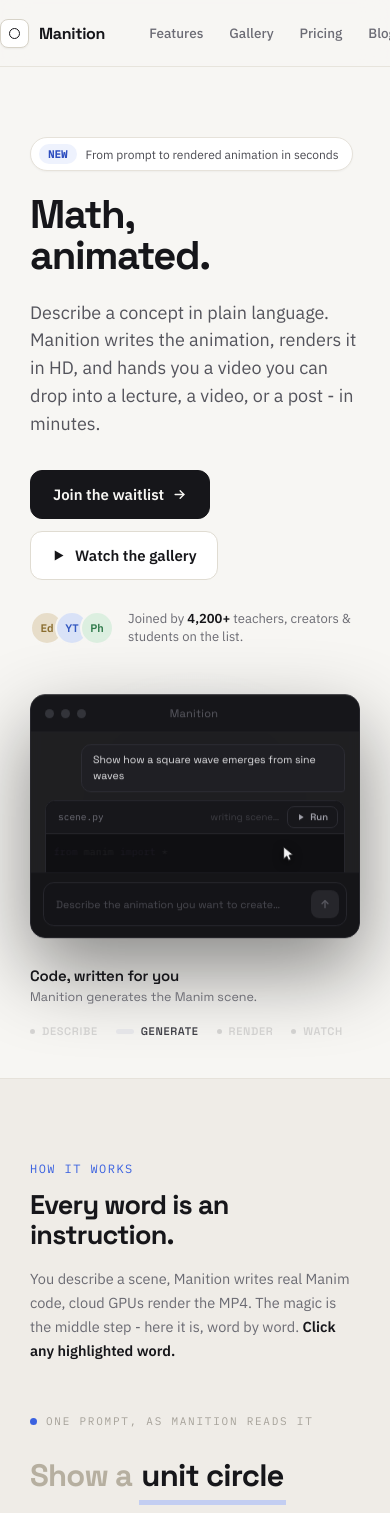
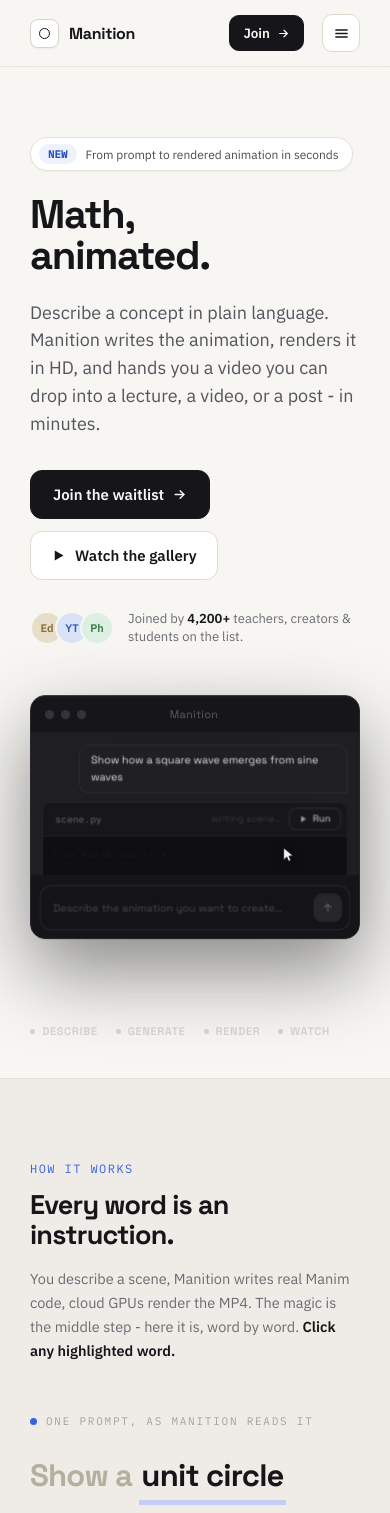
Before and after one commit to Shubham-355/manition-web, a Next.js app: page / in a window 390 px wide. Shown: the top 1513 px of the page. Built offline with nearby package versions, Linux system fonts and the light colour scheme.

Commit message:
responsive nav

```diff
--- a/app/components/Nav.tsx
+++ b/app/components/Nav.tsx
@@ -1,8 +1,12 @@
+"use client";
+
+import { useEffect, useState } from "react";
 import Link from "next/link";
 import { parseStyle } from "../lib/css";
 import { Hover } from "./Interactive";
 
 type NavKey = "features" | "gallery" | "pricing" | "blog" | "docs";
+type ActiveKey = NavKey | "home" | "about";
 
 const NAV_ITEMS: { key: NavKey; label: string; href: string }[] = [
   { key: "features", label: "Features", href: "/features" },
@@ -12,11 +16,24 @@ const NAV_ITEMS: { key: NavKey; label: string; href: string }[] = [
   { key: "docs", label: "Docs", href: "/docs" },
 ];
 
-export default function Nav({
-  active = "home",
-}: {
-  active?: NavKey | "home" | "about";
-}) {
+const DRAWER_ITEMS: { key: ActiveKey; label: string; href: string }[] = [
+  ...NAV_ITEMS,
+  { key: "about", label: "About", href: "/about" },
+];
+
+export default function Nav({ active = "home" }: { active?: ActiveKey }) {
+  const [open, setOpen] = useState(false);
+
+  useEffect(() => {
+    if (!window.matchMedia) return;
+    const mq = window.matchMedia("(min-width:821px)");
+    const onWide = (e: MediaQueryListEvent) => {
+      if (e.matches) setOpen(false);
+    };
+    mq.addEventListener("change", onWide);
+    return () => mq.removeEventListener("change", onWide);
+  }, []);
+
   return (
     <header
       style={parseStyle(
@@ -55,6 +72,7 @@ export default function Nav({
         </Link>
 
         <nav
+          className="nv-links"
           style={parseStyle(
             "display:flex; align-items:center; gap:2px; margin-left:8px;",
           )}
@@ -82,6 +100,7 @@ export default function Nav({
 
         <Hover
           as="a"
+          className="nv-signin"
           href="../Manition Auth v3.dc.html"
           style="text-decoration:none; font-size:13.5px; font-weight:500; color:#3f3f46; padding:7px 10px; border-radius:9px;"
           hoverStyle={{ color: "#16161a" }}
@@ -90,11 +109,14 @@ export default function Nav({
         </Hover>
         <Hover
           as="a"
+          className="nv-cta"
           href="/#waitlist"
           style="display:inline-flex; align-items:center; gap:7px; text-decoration:none; font-size:13.5px; font-weight:600; color:#f7f6f3; background:#16161a; padding:9px 15px; border-radius:10px; border:1px solid #16161a; white-space:nowrap; transition:transform .15s, background .15s;"
           hoverStyle={{ background: "#000", transform: "translateY(-1px)" }}
         >
-          Join waitlist
+          <span style={parseStyle("white-space:nowrap;")}>
+            Join<span className="nv-cta-tail">&nbsp;waitlist</span>
+          </span>
           <svg
             width="13"
             height="13"
@@ -109,7 +131,68 @@ export default function Nav({
             <path d="M13 6l6 6-6 6"></path>
           </svg>
         </Hover>
+
+        <Hover
+          as="button"
+          className="nv-burger"
+          onClick={() => setOpen((o) => !o)}
+          ariaLabel={open ? "Close menu" : "Open menu"}
+          ariaExpanded={open}
+          style="appearance:none; width:38px; height:38px; flex:none; align-items:center; justify-content:center; background:#ffffff; border:1px solid #ddd9cf; border-radius:10px; cursor:pointer; color:#16161a; padding:0;"
+          hoverStyle={{ borderColor: "#c9c4b8" }}
+        >
+          {open ? (
+            <svg width="17" height="17" viewBox="0 0 24 24" fill="none" stroke="currentColor" strokeWidth="2" strokeLinecap="round">
+              <path d="M6 6l12 12"></path>
+              <path d="M18 6L6 18"></path>
+            </svg>
+          ) : (
+            <svg width="17" height="17" viewBox="0 0 24 24" fill="none" stroke="currentColor" strokeWidth="2" strokeLinecap="round">
+              <path d="M4 7h16"></path>
+              <path d="M4 12h16"></path>
+              <path d="M4 17h16"></path>
+            </svg>
+          )}
+        </Hover>
       </div>
+
+      {open && (
+        <div
+          style={parseStyle(
+            "position:absolute; top:66px; left:0; right:0; background:#faf9f6; border-bottom:1px solid #e7e4dc; box-shadow:0 18px 34px -24px rgba(22,22,26,0.35); animation:nv-drop .18s cubic-bezier(.22,1,.36,1);",
+          )}
+        >
+          <div
+            style={parseStyle(
+              "max-width:1200px; margin:0 auto; padding:10px 22px 18px; display:flex; flex-direction:column;",
+            )}
+          >
+            {DRAWER_ITEMS.map(({ key, label, href }) => {
+              const on = key === active;
+              return (
+                <Link
+                  key={key}
+                  href={href}
+                  onClick={() => setOpen(false)}
+                  style={parseStyle(
+                    `text-decoration:none; font-size:16px; font-weight:${on ? "600" : "500"}; color:${on ? "#16161a" : "#6b6b74"}; padding:14px 8px; border-bottom:1px solid #eae7df;`,
+                  )}
+                >
+                  {label}
+                </Link>
+              );
+            })}
+            <a
+              href="../Manition Auth v3.dc.html"
+              style={parseStyle(
+                "text-decoration:none; font-size:16px; font-weight:500; color:#3f3f46; padding:16px 8px 4px;",
+              )}
+            >
+              Sign in
+            </a>
+          </div>
+        </div>
+      )}
     </header>
   );
 }
--- a/app/globals.css
+++ b/app/globals.css
@@ -18,6 +18,16 @@ input::placeholder { color: #9a9aa2; }
 details > summary { list-style: none; cursor: pointer; }
 details > summary::-webkit-details-marker { display: none; }
 details[open] .faq-chevron { transform: rotate(180deg); }
+
+/* ===== Nav (_Nav.dc.html) ===== */
+@keyframes nv-drop { from { opacity:0; transform:translateY(-6px); } to { opacity:1; transform:none; } }
+.nv-burger { display:none !important; }
+@media (max-width:820px){
+  .nv-links, .nv-signin { display:none !important; }
+  .nv-burger { display:flex !important; }
+  .nv-cta { padding:8px 13px !important; }
+}
+@media (max-width:420px){ .nv-cta-tail { display:none !important; } }
 
 @keyframes hh-caret { 0%,49%{opacity:1} 50%,99%{opacity:0} 100%{opacity:1} }
 @keyframes hh-swap { 0%{opacity:0;transform:translateY(10px)} 100%{opacity:1;transform:none} }
@@ -117,35 +127,20 @@ details[open] .pc-chev { transform:rotate(180deg); }
   .ab-3{ grid-template-columns:1fr !important; }
 }
 
-/* ===== IntroDemo timeline ===== */
+/* ===== IntroDemo: 26s loop · describe → generate → render → watch ===== */
 @keyframes mn-spin { to { transform: rotate(360deg); } }
-@keyframes mvA { 0% { opacity: 0; transform: translateY(10px) scale(0.985); } 2% { opacity: 1; transform: translateY(0) scale(1); } 19% { opacity: 1; transform: translateY(0) scale(1); } 21% { opacity: 0; transform: translateY(-6px) scale(0.99); } 100% { opacity: 0; transform: translateY(-6px) scale(0.99); } }
-@keyframes mvB { 0%, 20% { opacity: 0; transform: translateY(10px) scale(0.985); } 22% { opacity: 1; transform: translateY(0) scale(1); } 42% { opacity: 1; transform: translateY(0) scale(1); } 44% { opacity: 0; transform: translateY(-6px) scale(0.99); } 100% { opacity: 0; transform: translateY(-6px) scale(0.99); } }
-@keyframes mvC { 0%, 43% { opacity: 0; transform: translateY(10px) scale(0.985); } 45% { opacity: 1; transform: translateY(0) scale(1); } 56% { opacity: 1; transform: translateY(0) scale(1); } 58% { opacity: 0; transform: translateY(-6px) scale(0.99); } 100% { opacity: 0; transform: translateY(-6px) scale(0.99); } }
-@keyframes mvD { 0%, 57% { opacity: 0; transform: translateY(10px) scale(0.985); } 59% { opacity: 1; transform: translateY(0) scale(1); } 94% { opacity: 1; transform: translateY(0) scale(1); } 96.5% { opacity: 0; transform: translateY(-6px) scale(0.99); } 100% { opacity: 0; transform: translateY(-6px) scale(0.99); } }
-@keyframes mvOa { 0% { opacity: 1; } 19% { opacity: 1; } 21% { opacity: 0.18; } 100% { opacity: 0.18; } }
-@keyframes mvOb { 0%, 20% { opacity: 0.18; } 22% { opacity: 1; } 42% { opacity: 1; } 44% { opacity: 0.18; } 100% { opacity: 0.18; } }
-@keyframes mvOc { 0%, 43% { opacity: 0.18; } 45% { opacity: 1; } 56% { opacity: 1; } 58% { opacity: 0.18; } 100% { opacity: 0.18; } }
-@keyframes mvOd { 0%, 57% { opacity: 0.18; } 59% { opacity: 1; } 94% { opacity: 1; } 96.5% { opacity: 0.18; } 100% { opacity: 0.18; } }
-@keyframes mv-type { 0%, 6.5% { width: 0ch; } 7% { width: 0ch; animation-timing-function: steps(46); } 16% { width: 46ch; } 18.9% { width: 46ch; } 19.2% { width: 0ch; } 100% { width: 0ch; } }
+@keyframes mv-type { 0%, 6.5% { width: 0ch; } 7% { width: 0ch; animation-timing-function: steps(48); } 16% { width: 48ch; } 18.9% { width: 48ch; } 19.2% { width: 0ch; } 100% { width: 0ch; } }
 @keyframes mv-caret { 0%, 45% { opacity: 1; } 50%, 95% { opacity: 0; } 100% { opacity: 1; } }
 @keyframes mv-send { 0%, 16% { transform: scale(1); background: #26262b; color: #5b5b63; } 16.6% { transform: scale(1); background: #e4e4e7; color: #18181b; } 18.2% { transform: scale(1); background: #e4e4e7; color: #18181b; } 18.5% { transform: scale(0.84); background: #e4e4e7; color: #18181b; } 19.2% { transform: scale(1); background: #e4e4e7; color: #18181b; } 21% { transform: scale(1); background: #26262b; color: #5b5b63; } 100% { transform: scale(1); background: #26262b; color: #5b5b63; } }
 @keyframes mv-line { 0%, 26% { opacity: 0; transform: translateX(-6px); } 27.5% { opacity: 1; transform: translateX(0); } 100% { opacity: 1; transform: translateX(0); } }
-@keyframes mv-prog { 0%, 45% { width: 0%; } 56% { width: 100%; } 100% { width: 100%; } }
+@keyframes mv-prog { 0%, 45% { width: 0%; animation-timing-function: cubic-bezier(.3,.6,.4,1); } 48.5% { width: 46%; animation-timing-function: cubic-bezier(.5,.1,.5,.9); } 53% { width: 74%; animation-timing-function: cubic-bezier(.4,0,.2,1); } 56% { width: 100%; } 100% { width: 100%; } }
 @keyframes mv-scrub { 0%, 59% { width: 0%; } 94% { width: 100%; } 100% { width: 100%; } }
-@keyframes mvW1 { 0%, 58% { opacity: 0; stroke-dashoffset: 100; } 59.5% { opacity: 1; } 63% { stroke-dashoffset: 0; } 69% { opacity: 1; stroke-dashoffset: 0; } 71% { opacity: 0; stroke-dashoffset: 0; } 100% { opacity: 0; } }
-@keyframes mvW2 { 0%, 69% { opacity: 0; stroke-dashoffset: 100; } 71% { opacity: 1; } 74.5% { stroke-dashoffset: 0; } 80% { opacity: 1; stroke-dashoffset: 0; } 82% { opacity: 0; stroke-dashoffset: 0; } 100% { opacity: 0; } }
-@keyframes mvW3 { 0%, 80% { opacity: 0; stroke-dashoffset: 100; } 82% { opacity: 1; } 85.5% { stroke-dashoffset: 0; } 100% { opacity: 1; stroke-dashoffset: 0; } }
-@keyframes mv-float { 0%, 100% { transform: translateY(0); } 50% { transform: translateY(-8px); } }
+@keyframes mv-float { 0%, 100% { transform: translateY(0); } 50% { transform: translateY(-6px); } }
 @keyframes mvG1 { 0%, 25.5% { opacity: 0; } 27% { opacity: 1; } 38% { opacity: 1; } 39.5% { opacity: 0; } 100% { opacity: 0; } }
 @keyframes mvG2 { 0%, 38% { opacity: 0; } 39.5% { opacity: 1; } 100% { opacity: 1; } }
 @keyframes mvR1 { 0%, 43% { opacity: 0; } 44.5% { opacity: 1; } 48% { opacity: 1; } 49.5% { opacity: 0; } 100% { opacity: 0; } }
 @keyframes mvR2 { 0%, 48.5% { opacity: 0; } 50% { opacity: 1; } 52.5% { opacity: 1; } 54% { opacity: 0; } 100% { opacity: 0; } }
 @keyframes mvR3 { 0%, 53% { opacity: 0; } 54.5% { opacity: 1; } 56.5% { opacity: 1; } 58% { opacity: 0; } 100% { opacity: 0; } }
-@keyframes mvPa { 0% { width: 18px; background: #e4e4e7; } 19% { width: 18px; background: #e4e4e7; } 21% { width: 5px; background: #3f3f46; } 100% { width: 5px; background: #3f3f46; } }
-@keyframes mvPb { 0%, 20% { width: 5px; background: #3f3f46; } 22% { width: 18px; background: #e4e4e7; } 42% { width: 18px; background: #e4e4e7; } 44% { width: 5px; background: #3f3f46; } 100% { width: 5px; background: #3f3f46; } }
-@keyframes mvPc { 0%, 43% { width: 5px; background: #3f3f46; } 45% { width: 18px; background: #e4e4e7; } 56% { width: 18px; background: #e4e4e7; } 58% { width: 5px; background: #3f3f46; } 100% { width: 5px; background: #3f3f46; } }
-@keyframes mvPd { 0%, 57% { width: 5px; background: #3f3f46; } 59% { width: 18px; background: #e4e4e7; } 94% { width: 18px; background: #e4e4e7; } 96.5% { width: 5px; background: #3f3f46; } 100% { width: 5px; background: #3f3f46; } }
 @keyframes mv-scrubdot { 0%, 59% { left: 0%; } 94% { left: 100%; } 100% { left: 100%; } }
 @keyframes mv-ui { 0% { opacity: 0; } 1.5% { opacity: 1; } 94% { opacity: 1; } 97% { opacity: 0; } 100% { opacity: 0; } }
 @keyframes mv-cur {
@@ -170,23 +165,32 @@ details[open] .pc-chev { transform:rotate(180deg); }
 @keyframes mv-focus { 0%, 5.8% { border-color: #26262c; box-shadow: none; } 6.3% { border-color: #52525b; box-shadow: 0 0 0 3px rgba(82,82,91,0.15); } 19.5% { border-color: #52525b; box-shadow: 0 0 0 3px rgba(82,82,91,0.15); } 21% { border-color: #26262c; box-shadow: none; } 100% { border-color: #26262c; box-shadow: none; } }
 @keyframes mv-carwin { 0%, 6% { opacity: 0; } 6.3% { opacity: 1; } 19.5% { opacity: 1; } 21% { opacity: 0; } 100% { opacity: 0; } }
 @keyframes mv-ph { 0%, 6.6% { opacity: 1; } 7% { opacity: 0; } 21% { opacity: 0; } 22.5% { opacity: 1; } 100% { opacity: 1; } }
-@keyframes mv-bub { 0%, 19.2% { opacity: 0; transform: translateY(8px); } 20.4% { opacity: 1; transform: translateY(0); } 100% { opacity: 1; transform: translateY(0); } }
+@keyframes mv-bub { 0%, 19.2% { opacity: 0; transform: translateY(12px) scale(0.98); animation-timing-function: cubic-bezier(.3,1.35,.5,1); } 20.8% { opacity: 1; transform: translateY(0) scale(1); } 100% { opacity: 1; transform: translateY(0); } }
 @keyframes mv-think { 0%, 20.8% { opacity: 0; } 21.8% { opacity: 1; } 24% { opacity: 1; } 25% { opacity: 0; } 100% { opacity: 0; } }
-@keyframes mv-code { 0%, 24.6% { opacity: 0; transform: translateY(8px); } 26% { opacity: 1; transform: translateY(0); } 100% { opacity: 1; transform: translateY(0); } }
+@keyframes mv-code { 0%, 24.6% { opacity: 0; transform: translateY(12px) scale(0.99); animation-timing-function: cubic-bezier(.3,1.35,.5,1); } 26.2% { opacity: 1; transform: translateY(0) scale(1); } 100% { opacity: 1; transform: translateY(0); } }
 @keyframes mv-run { 0%, 42.6% { background: rgba(228,228,231,0); color: #a1a1aa; } 43% { background: #e4e4e7; color: #18181b; } 44.5% { background: #e4e4e7; color: #18181b; } 46% { background: rgba(228,228,231,0); color: #a1a1aa; } 100% { background: rgba(228,228,231,0); color: #a1a1aa; } }
 @keyframes mv-slot { 0%, 43.4% { opacity: 0; } 45% { opacity: 1; } 100% { opacity: 1; } }
 @keyframes mv-rend { 0%, 43.8% { opacity: 0; } 45.2% { opacity: 1; } 57% { opacity: 1; } 58.6% { opacity: 0; } 100% { opacity: 0; } }
 @keyframes mv-fold { 0%, 43.5% { max-height: 96px; padding-top: 9px; padding-bottom: 9px; opacity: 1; } 46% { max-height: 0px; padding-top: 0px; padding-bottom: 0px; opacity: 0.3; } 100% { max-height: 0px; padding-top: 0px; padding-bottom: 0px; opacity: 0.3; } }
 @keyframes mv-fold2 { 0%, 43.5% { max-height: 44px; padding-top: 7px; padding-bottom: 7px; border-width: 1px; } 46% { max-height: 0px; padding-top: 0px; padding-bottom: 0px; border-width: 0px; } 100% { max-height: 0px; padding-top: 0px; padding-bottom: 0px; border-width: 0px; } }
 @keyframes mv-zoom {
-  0%, 58% { transform: scale(1); animation-timing-function: cubic-bezier(.32,0,.12,1); }
-  64% { transform: scale(1.08); animation-timing-function: linear; }
-  92% { transform: scale(1.12); animation-timing-function: cubic-bezier(.4,0,.14,1); }
-  96.4% { transform: scale(1); }
-  100% { transform: scale(1); }
+  0%, 6.8% { transform: scale(1) translateY(0); animation-timing-function: cubic-bezier(.45,0,.18,1); }
+  10.5% { transform: scale(1.014) translateY(-0.6%); animation-timing-function: linear; }
+  18% { transform: scale(1.018) translateY(-0.65%); animation-timing-function: cubic-bezier(.45,0,.18,1); }
+  24% { transform: scale(1.02) translateY(0.55%); animation-timing-function: linear; }
+  41% { transform: scale(1.024) translateY(0.6%); animation-timing-function: cubic-bezier(.45,0,.18,1); }
+  46.5% { transform: scale(1.01) translateY(0.3%); animation-timing-function: linear; }
+  55% { transform: scale(1.012) translateY(0.3%); animation-timing-function: cubic-bezier(.5,0,.3,1); }
+  60% { transform: scale(1) translateY(0); }
+  100% { transform: scale(1) translateY(0); }
 }
 @keyframes mv-outro { 0%, 88% { opacity: 0; } 91.5% { opacity: 1; } 98.5% { opacity: 1; } 100% { opacity: 0; } }
-@keyframes mv-outro-mark { 0%, 89.5% { opacity: 0; transform: translateY(8px) scale(0.97); } 93% { opacity: 1; transform: translateY(0) scale(1); } 98% { opacity: 1; transform: translateY(0) scale(1); } 99.6% { opacity: 0; transform: translateY(0) scale(1); } }
+@keyframes mv-outro-mark { 0%, 89.5% { opacity: 0; transform: translateY(8px) scale(0.97); animation-timing-function: cubic-bezier(.22,1,.36,1); } 93% { opacity: 1; transform: translateY(0) scale(1); } 98% { opacity: 1; transform: translateY(0) scale(1); } 99.6% { opacity: 0; transform: translateY(0) scale(1); } }
+@keyframes mv-open { 0% { opacity: 1; } 5% { opacity: 1; } 7% { opacity: 0; } 100% { opacity: 0; } }
+@keyframes mv-open-mark { 0% { opacity: 0; transform: translateY(14px) scale(0.96); animation-timing-function: cubic-bezier(.22,1,.36,1); } 2.2% { opacity: 1; transform: translateY(0) scale(1); animation-timing-function: linear; } 5% { opacity: 1; transform: translateY(0) scale(1.018); animation-timing-function: cubic-bezier(.55,0,.8,.4); } 6.6% { opacity: 0; transform: translateY(-4px) scale(1.03); } 100% { opacity: 0; } }
+@keyframes mv-open-glow { 0% { opacity: 0; transform: scale(0.85); } 2.6% { opacity: 1; } 5% { opacity: 1; transform: scale(1.08); } 7% { opacity: 0; transform: scale(1.12); } 100% { opacity: 0; transform: scale(1.12); } }
+@keyframes mv-open-ring { 0%, 0.9% { stroke-dashoffset: 100; opacity: 0; } 1.2% { opacity: 1; } 3.6% { stroke-dashoffset: 0; opacity: 1; } 100% { stroke-dashoffset: 0; opacity: 1; } }
+@keyframes mv-sheen { 0%, 6.4% { transform: translateX(-140%) skewX(-16deg); opacity: 0; } 6.8% { opacity: 1; } 9.8% { transform: translateX(320%) skewX(-16deg); opacity: 0; } 100% { transform: translateX(320%) skewX(-16deg); opacity: 0; } }
 @keyframes mv-fs {
   0%, 57% { opacity: 0; transform: scale(0.92); animation-timing-function: cubic-bezier(.22,0,.1,1); }
   60.5% { opacity: 1; transform: scale(1); animation-timing-function: linear; }
@@ -195,6 +199,7 @@ details[open] .pc-chev { transform:rotate(180deg); }
   98% { opacity: 0; transform: scale(1.05); }
   100% { opacity: 0; transform: scale(1.05); }
 }
-@keyframes mvL1 { 0%, 59.5% { opacity: 0; } 60.5% { opacity: 1; } 70% { opacity: 1; } 71% { opacity: 0; } 100% { opacity: 0; } }
-@keyframes mvL2 { 0%, 70% { opacity: 0; } 71.5% { opacity: 1; } 81% { opacity: 1; } 82% { opacity: 0; } 100% { opacity: 0; } }
-@keyframes mvL3 { 0%, 81% { opacity: 0; } 82.5% { opacity: 1; } 92% { opacity: 1; } 94% { opacity: 0; } 100% { opacity: 0; } }
+@keyframes mvL1 { 0%, 59.5% { opacity: 0; } 60.5% { opacity: 1; } 67% { opacity: 1; } 68% { opacity: 0; } 100% { opacity: 0; } }
+@keyframes mvL2 { 0%, 68% { opacity: 0; } 69% { opacity: 1; } 75.5% { opacity: 1; } 76.5% { opacity: 0; } 100% { opacity: 0; } }
+@keyframes mvL3 { 0%, 76.5% { opacity: 0; } 77.5% { opacity: 1; } 84% { opacity: 1; } 85% { opacity: 0; } 100% { opacity: 0; } }
+@keyframes mvL4 { 0%, 85% { opacity: 0; } 86% { opacity: 1; } 92% { opacity: 1; } 94% { opacity: 0; } 100% { opacity: 0; } }
```
